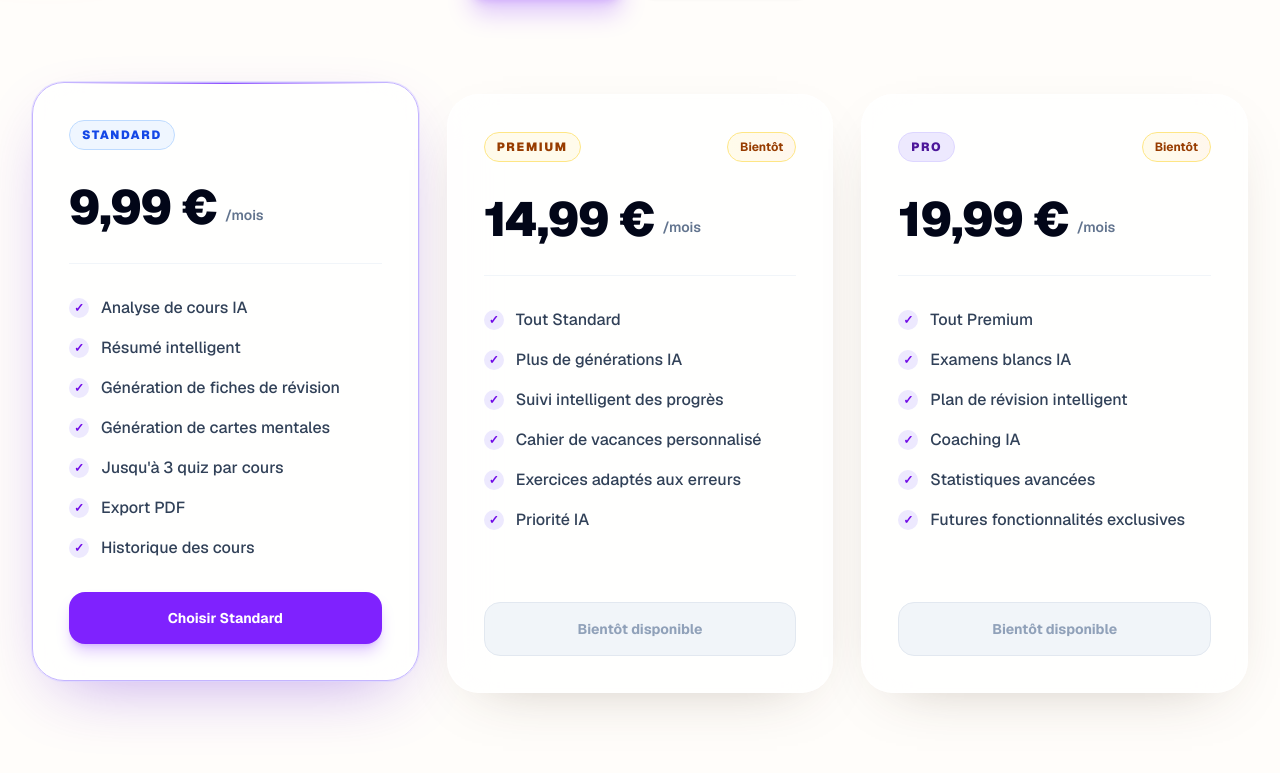
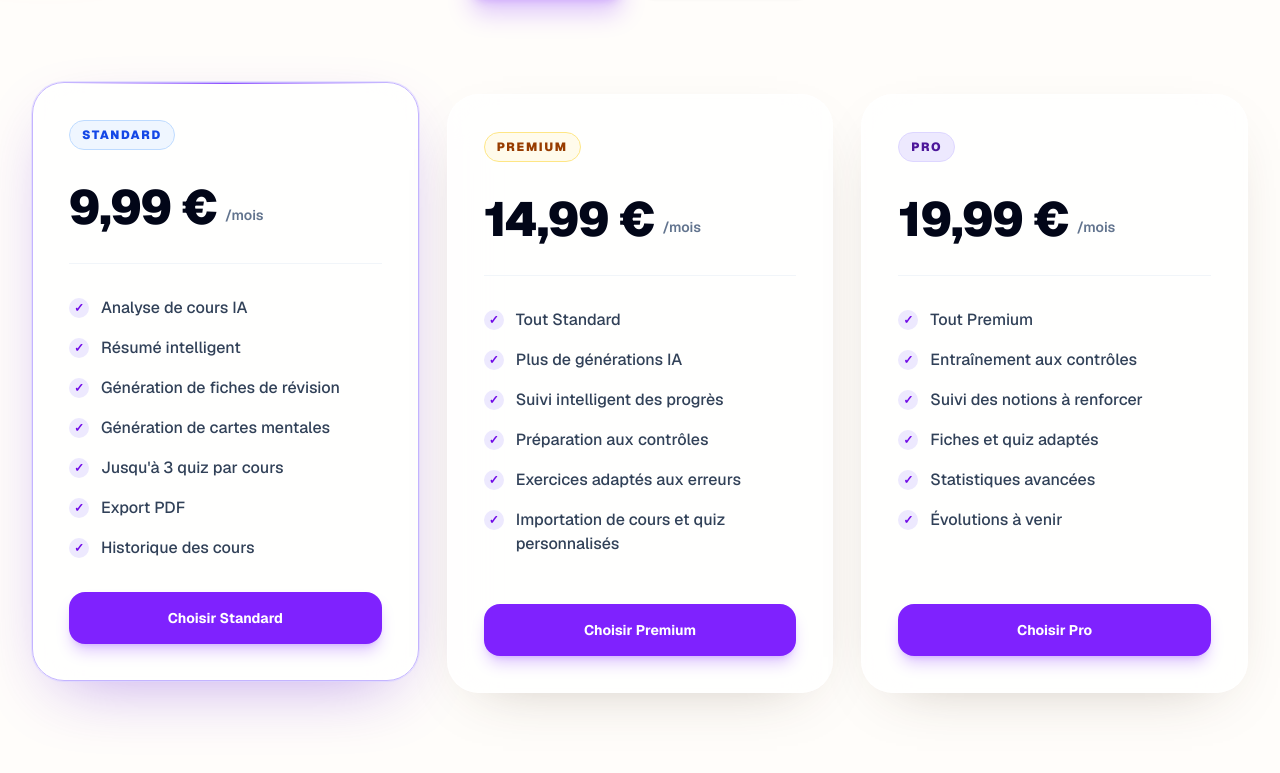
Before and after one commit to adtenia/education-ia, a Next.js app: page /pricing in a window 1280 px wide. Shown: the part 627-1400 px from the top of the page. Built offline with nearby package versions, Linux system fonts and the light colour scheme; no server answers.

Commit message:
Enable clickable Standard Premium Pro offers and remove coming-soon labels on test branch

```diff
--- a/app/pricing/page.tsx
+++ b/app/pricing/page.tsx
@@ -11,6 +11,7 @@ export const metadata: Metadata = {
 const plans = [
   {
     name: "Standard",
+    key: "standard" as const,
     price: "9,99 €",
     badgeClass: "border-blue-200 bg-blue-50 text-blue-700",
     features: [
@@ -26,29 +27,31 @@ const plans = [
   },
   {
     name: "Premium",
+    key: "premium" as const,
     price: "14,99 €",
     badgeClass: "border-amber-200 bg-amber-50 text-amber-800",
     features: [
       "Tout Standard",
       "Plus de générations IA",
       "Suivi intelligent des progrès",
-      "Cahier de vacances personnalisé",
+      "Préparation aux contrôles",
       "Exercices adaptés aux erreurs",
-      "Priorité IA",
+      "Importation de cours et quiz personnalisés",
     ],
     featured: false,
   },
   {
     name: "Pro",
+    key: "pro" as const,
     price: "19,99 €",
     badgeClass: "border-violet-200 bg-violet-100 text-violet-900",
     features: [
       "Tout Premium",
-      "Examens blancs IA",
-      "Plan de révision intelligent",
-      "Coaching IA",
+      "Entraînement aux contrôles",
+      "Suivi des notions à renforcer",
+      "Fiches et quiz adaptés",
       "Statistiques avancées",
-      "Futures fonctionnalités exclusives",
+      "Évolutions à venir",
     ],
     featured: false,
   },
@@ -58,12 +61,12 @@ const faqs = [
   {
     question: "Puis-je résilier à tout moment ?",
     answer:
-      "Oui. Lorsque les abonnements seront activés, vous pourrez arrêter votre formule simplement, sans engagement de durée.",
+      "Les abonnements sont mensuels. La gestion de la résiliation sera vérifiée avant le lancement commercial.",
   },
   {
     question: "Mes paiements sont-ils sécurisés ?",
     answer:
-      "Les paiements seront traités par Stripe, une infrastructure reconnue mondialement. Aucun paiement n'est encore activé sur cette page.",
+      "Les paiements sont traités par Stripe. En environnement de test, les transactions sont simulées.",
   },
   {
     question: "Mes données sont-elles protégées ?",
@@ -71,9 +74,9 @@ const faqs = [
       "EducationIA est conçu pour préserver la confidentialité des cours et des informations personnelles de chaque utilisateur.",
   },
   {
-    question: "Quand Premium et Pro seront-ils disponibles ?",
+    question: "Les fonctionnalités sont-elles toutes disponibles ?",
     answer:
-      "Ces formules sont en préparation. Leurs fonctionnalités seront ouvertes progressivement lorsqu'elles seront prêtes.",
+      "Les outils de révision existants sont accessibles selon votre formule. Certaines nouveautés annoncées sont encore en développement.",
   },
 ];
 
@@ -174,11 +177,7 @@ export default async function PricingPage({ searchParams }: PricingPageProps) {
                   <span className={`rounded-full border px-3 py-1.5 text-xs font-black uppercase tracking-[0.14em] ${plan.badgeClass}`}>
                     {plan.name}
                   </span>
-                  {!plan.featured && (
-                    <span className="rounded-full border border-amber-200 bg-gradient-to-r from-amber-50 to-orange-50 px-3 py-1.5 text-xs font-bold text-amber-800">
-                      Bientôt
-                    </span>
-                  )}
+
                 </div>
 
                 <div className="mt-8 border-b border-slate-100 pb-8">
@@ -199,21 +198,11 @@ export default async function PricingPage({ searchParams }: PricingPageProps) {
                   ))}
                 </ul>
 
-                {plan.featured ? (
-                  <SubscribeButton
-                    plan="standard"
-                    text="Choisir Standard"
-                    className="w-full rounded-2xl bg-violet-600 px-6 py-4 text-sm font-bold text-white shadow-lg shadow-violet-600/25 transition duration-300 hover:-translate-y-0.5 hover:bg-violet-700 hover:shadow-xl hover:shadow-violet-600/30 focus-visible:outline-violet-600"
-                  />
-                ) : (
-                  <button
-                    type="button"
-                    disabled
-                    className="w-full cursor-not-allowed rounded-2xl border border-slate-200 bg-slate-100 px-6 py-4 text-sm font-bold text-slate-400"
-                  >
-                    Bientôt disponible
-                  </button>
-                )}
+                <SubscribeButton
+                  plan={plan.key}
+                  text={`Choisir ${plan.name}`}
+                  className="w-full rounded-2xl bg-violet-600 px-6 py-4 text-sm font-bold text-white shadow-lg shadow-violet-600/25 transition hover:-translate-y-0.5 hover:bg-violet-700 focus-visible:outline-violet-600"
+                />
               </article>
             ))}
           </div>
```
